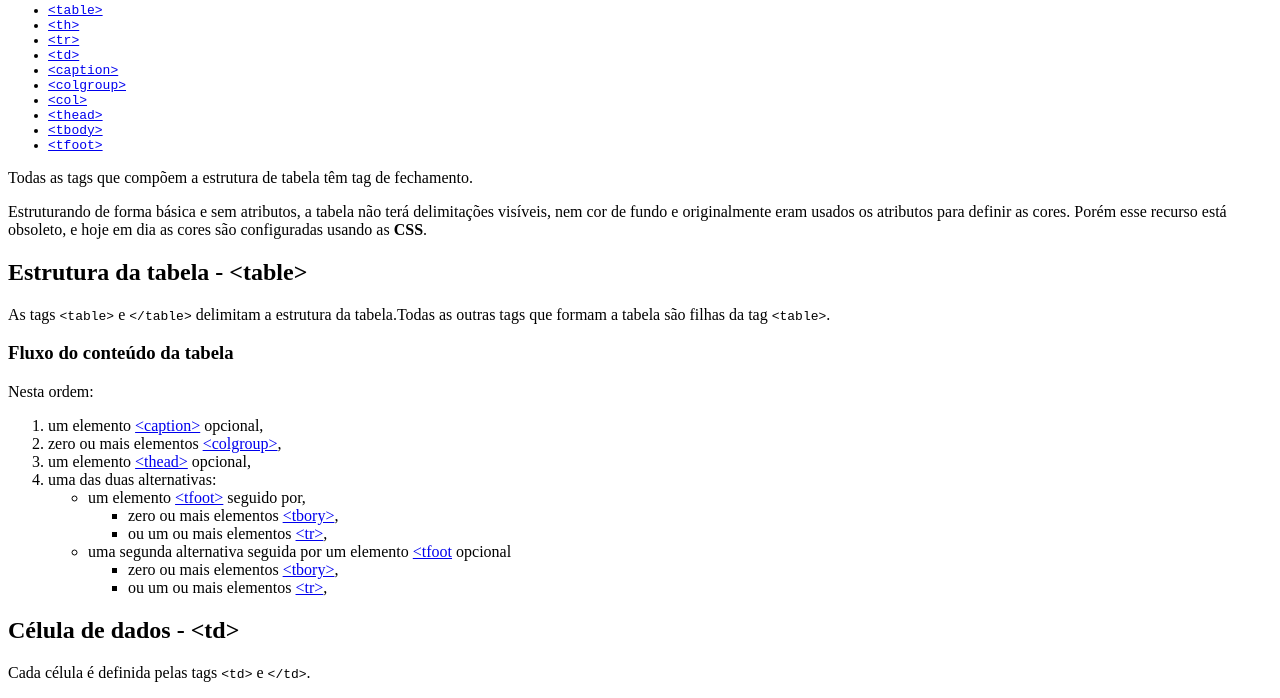
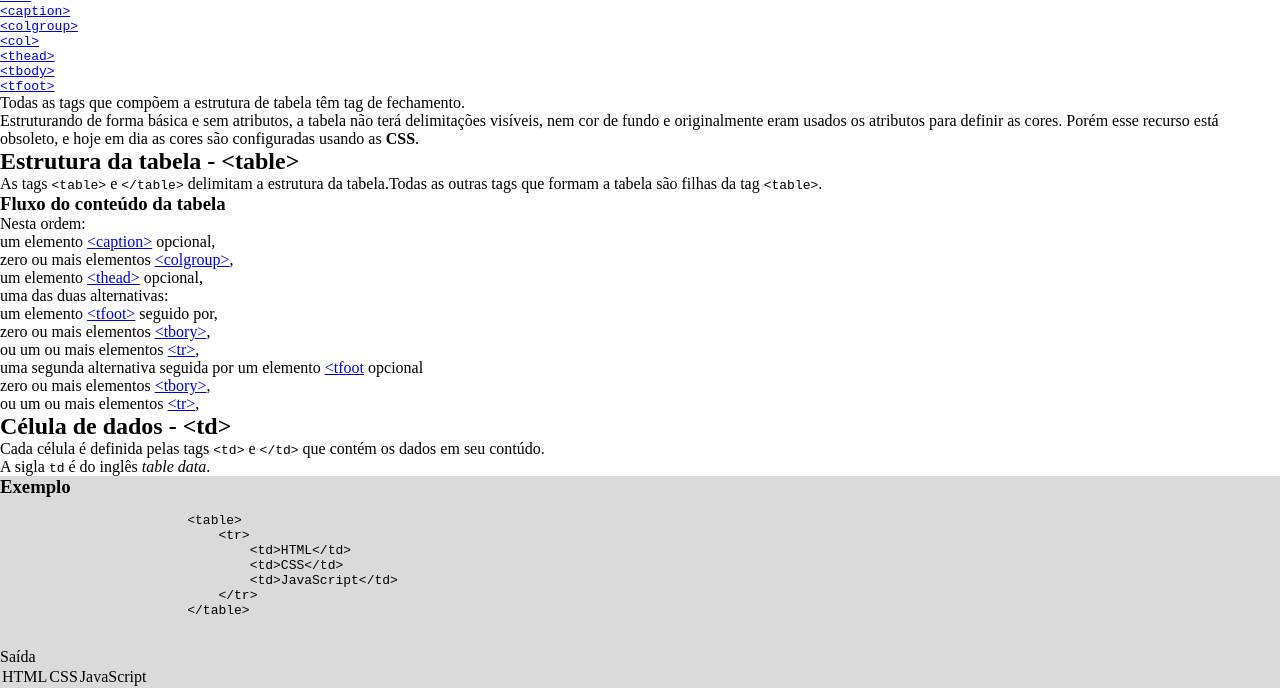
Before and after one commit to hueeGnomo/HTML-CSS, a plain HTML site: page tabelas.html in a window 1280 px wide. Shown: the part 111-809 px from the top of the page. Drawn offline with Linux system fonts and the light colour scheme.

Commit message:
Adicionado algumas coisas no arquivo tabelas.html.

```diff
--- a/tabelas.html
+++ b/tabelas.html
@@ -5,6 +5,24 @@
         <meta name="viewport" content="width=device-width, initial-scale=1">
         <title>Tabelas</title>
         <style>
+            * {
+                margin: 0;
+                padding: 0;
+            }
+
+            .exemplo {
+                background-color: rgba(128, 128, 128, 0.295);
+            }
+
+            .ul_disc {
+                list-style-type: disc;
+            }
+
+            .ul_square {
+                list-style-type: square;
+            }
+
+
         </style>
     </head>
     <body>
@@ -41,14 +59,14 @@
                 <li>zero ou mais elementos <a href="#colgroup">&lt;colgroup&gt;</a>,</li>
                 <li>um elemento <a href="#thead">&lt;thead&gt;</a> opcional,</li>
                 <li>uma das duas alternativas:</li>
-                    <ul>
+                    <ul class="ul_disc">
                         <li>um elemento <a href="#tfoot">&lt;tfoot&gt;</a> seguido por,</li>
-                            <ul type="disk">
+                            <ul class="ul_square">
                                 <li>zero ou mais elementos <a href="#tbory">&lt;tbory&gt;</a>,</li>
                                 <li>ou um ou mais elementos <a href="#tr">&lt;tr&gt;</a>,</li>
                             </ul>
                         <li>uma segunda alternativa seguida por um elemento <a href="#tfoot">&lt;tfoot</a> opcional</li>
-                            <ul type="disk">
+                            <ul class="ul_square">
                                 <li>zero ou mais elementos <a href="#tbory">&lt;tbory&gt;</a>,</li>
                                 <li>ou um ou mais elementos <a href="#tr">&lt;tr&gt;</a>,</li>
                             </ul>
@@ -58,7 +76,32 @@
 
         <div class="paragrafo_td">
             <h2 id="td" class="titulo">Célula de dados - &lt;td&gt;</h2>
-            <p>Cada célula é definida pelas tags <code class="code_inline">&lt;td&gt;</code> e <code class="code_inline">&lt;/td&gt;</code>.
+            <p>Cada célula é definida pelas tags <code class="code_inline">&lt;td&gt;</code> e <code class="code_inline">&lt;/td&gt;</code> que contém os dados em seu contúdo.</p>
+            <p class="hint">A sigla <code class="code_inline">td</code> é do inglês <i>table data</i>.</p>
+
+            <div class="exemplo">
+                <h3>Exemplo</h3>
+                <p></p>
+                <pre class="pre_exemplo">
+                    <code>
+                        &lt;table&gt;
+                            &lt;tr&gt;
+                                &lt;td&gt;HTML&lt;/td&gt;
+                                &lt;td&gt;CSS&lt;/td&gt;
+                                &lt;td&gt;JavaScript&lt;/td&gt;
+                            &lt;/tr&gt;
+                        &lt;/table&gt;
+                    </code>
+                </pre>
+                <p>Saída</p>
+                <table>
+                    <tr>
+                        <td>HTML</td>
+                        <td>CSS</td>
+                        <td>JavaScript</td>
+                    </tr>
+                </table>
+            </div>
         </div>
         <!--
         O elemento HTML <thead> define um conjunto de linhas definindo o cabeçalho das colunas da tabela.
```
